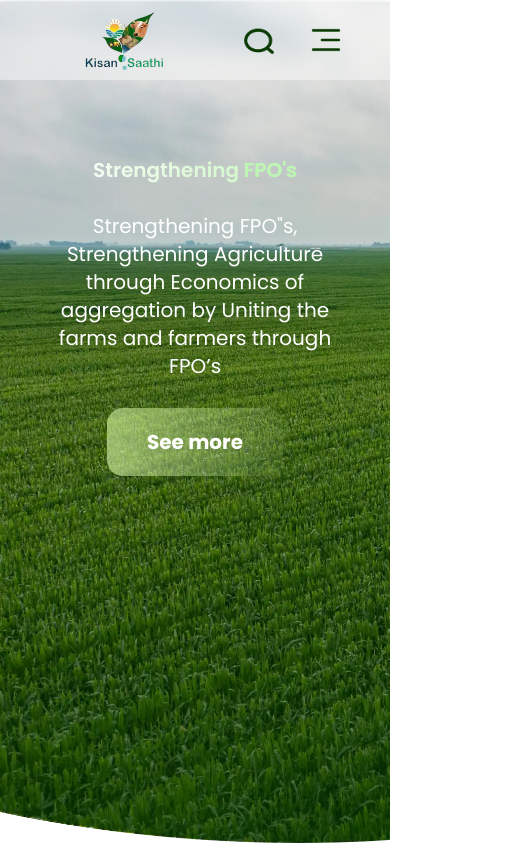
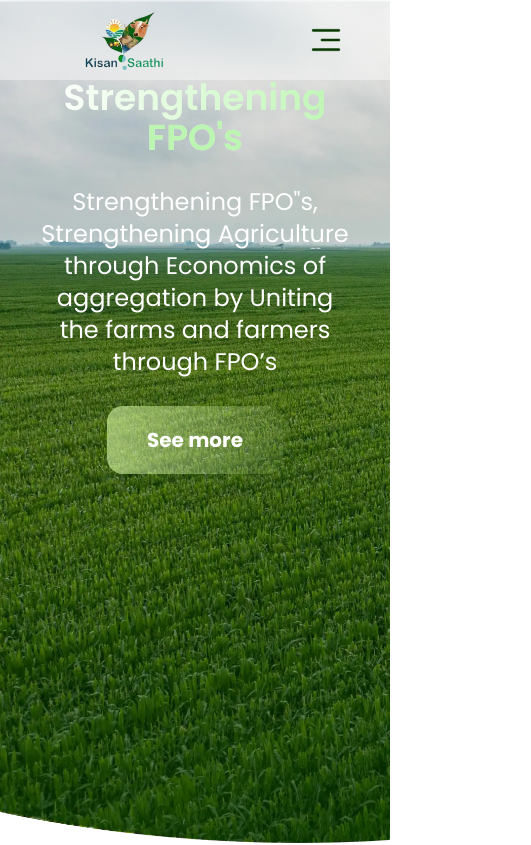
Before and after one commit to krishnaja-08/kisan-saathi-app, a Next.js app: page / in a window 390 px wide. Shown: the top 845 px of the page, 531 px wide, since content can reach past the window. Built offline with nearby package versions, Linux system fonts and the light colour scheme.

Commit message:
marqueeeeeeeeeeee

```diff
--- a/package.json
+++ b/package.json
@@ -16,6 +16,7 @@
     "postcss": "8.4.27",
     "react": "18.2.0",
     "react-dom": "18.2.0",
+    "react-fast-marquee": "^1.6.0",
     "swiper": "^10.1.0",
     "tailwindcss": "3.3.3"
   }
--- a/src/pages/index.js
+++ b/src/pages/index.js
@@ -6,6 +6,7 @@ import "swiper/css/navigation";
 import "swiper/css/pagination";
 import "swiper/css/autoplay";
 import Head from "next/head";
+import Marquee from "react-fast-marquee";
 
 const poppins = Poppins({
   weight: ["400", "500", "600", "700", "800", "900"],
@@ -20,12 +21,12 @@ export default function Home() {
       </Head>
       <main className={`${poppins.className}`}>
         <div className="bg-landing bg-cover md:bg-bottom w-full h-screen bg-no-repeat z-50">
-          <div className="flex w-full md:w-[50%] text-center md:text-start h-full pt-[40%] md:pt-[16%] md:pb-[20%] md:py-0 md:px-0 py-10 text-xl md:text-3xl px-10 md:pl-40 flex-col">
-            <h1 className="text-transparent bg-clip-text bg-gradient-to-r md:text-4xl font-semibold from-[#FFFFFF] to-[#BCF5B2]">
+          <div className="flex w-full md:w-[50%] text-center md:text-start h-full pt-[20%] md:pt-[16%] md:pb-[20%] md:py-0 md:px-0 py-10 text-xl md:text-3xl px-10 md:pl-40 flex-col">
+            <h1 className="text-transparent bg-clip-text bg-gradient-to-r text-4xl font-semibold from-[#FFFFFF] to-[#BCF5B2]">
               Strengthening <span className="text-[#BCF5B2]">FPO&apos;s</span>
             </h1>
             <br></br>
-            <p className="text-[#FFFFFF]">
+            <p className="text-[#FFFFFF] text-2xl md:block">
               Strengthening FPO&quot;s, Strengthening Agriculture through
               Economics of aggregation by Uniting the farms and farmers through
               FPO’s
@@ -331,7 +332,7 @@ export default function Home() {
             Partner&apos;s Trust{" "}
             <span className="text-[#25CA0A]">Our pride</span>
           </h2>
-          <div className="flex flex-row gap-8 px-10 md:block">
+          <div className="hidden flex-row gap-8 px-10 md:block">
             <div className="flex flex-col md:flex-row justify-center items-center gap-8 md:gap-20">
               <img src="atal.webp" className="w-[16em]"></img>
               <img src="garuda.webp" className="w-[12em]"></img>
@@ -346,6 +347,21 @@ export default function Home() {
               <img src="vision.webp" className="w-[12em]"></img>
               <img src="waycool.webp" className="w-[8em]"></img>
             </div>
+          </div>
+          <div className="md:hidden">
+          <Marquee className="loop-0 speed-80 md:hidden">
+          <div className="flex flex-row items-center justify-center gap-8 ">
+          <img src="atal.webp" className="w-[20em]"></img>
+              <img src="garuda.webp" className="w-[16em]"></img>
+              <img src="giz.webp" className="w-[20em]"></img>
+              <img src="go.webp" className="w-[16em]"></img>
+              <img src="Cell.webp" className="w-[16em]"></img>
+              <img src="hyd.webp" className="w-[16em] h-12"></img>
+              <img src="svm.webp" className="w-[16em]"></img>
+              <img src="alpha.webp" className="w-[16em]"></img>
+              <img src="vision.webp" className="w-[16em]"></img>
+              <img src="waycool.webp" className="w-[12em] mr-12"></img></div>
+          </Marquee>
           </div>
         </div>
         <h2 className="text-2xl md:text-4xl font-semibold text-center pb-4">
--- a/src/pages/navbar.js
+++ b/src/pages/navbar.js
@@ -16,7 +16,7 @@ export default function Navbar() {
     return () => window.removeEventListener("scroll", onScroll);
   }, []);
   return (
-    <div className="flex bg-white/40 backdrop-blur flex-col fixed top-0 w-full left-0 z-50 ">
+    <div className="flex bg-white/40 md:backdrop-blur backdrop-blur-lg flex-col fixed top-0 w-full left-0 z-50 ">
       <div
         ref={navRef}
         className="flex flex-row px-12 py-2 justify-between items-center transition-colors duration-300 ease-in-out"
@@ -32,7 +32,7 @@ export default function Navbar() {
           <Link href="#">Contact us</Link>
         </div>
         <div className="flex flex-row gap-8 ">
-          <img src="search.webp" className="h-[2em] md:hidden"></img>
+
           <div className="flex flex-col">
             <img
               onClick={() => {
@@ -47,7 +47,7 @@ export default function Navbar() {
       <div
         className={`${
           val === true ? "flex" : "hidden"
-        } md:hidden text-end flex-col gap-8 text-[#093A01] font-semibold`}
+        } md:hidden text-center py-4 flex-col items-center gap-8 text-[#093A01] font-semibold`}
       >
         <Link href="#">Home</Link>
         <Link href="#">About us</Link>
```
Also changed, not shown: 1 other file (tests, documents, lock files or other folders).
